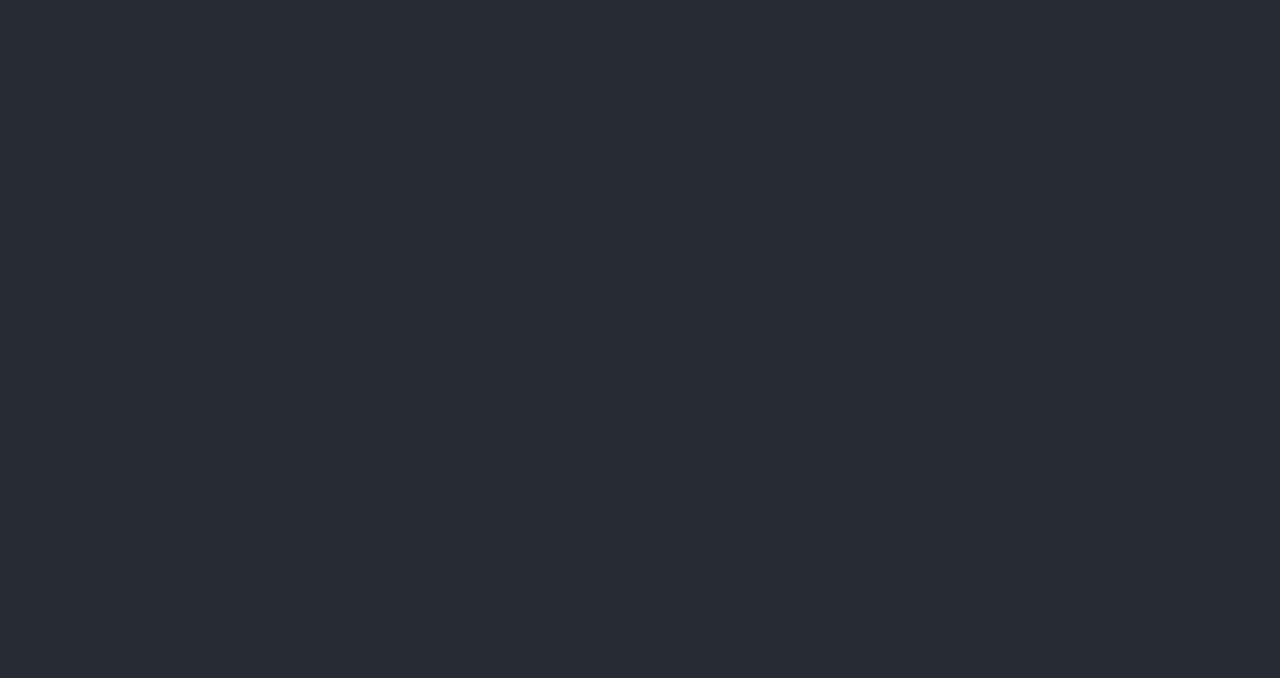
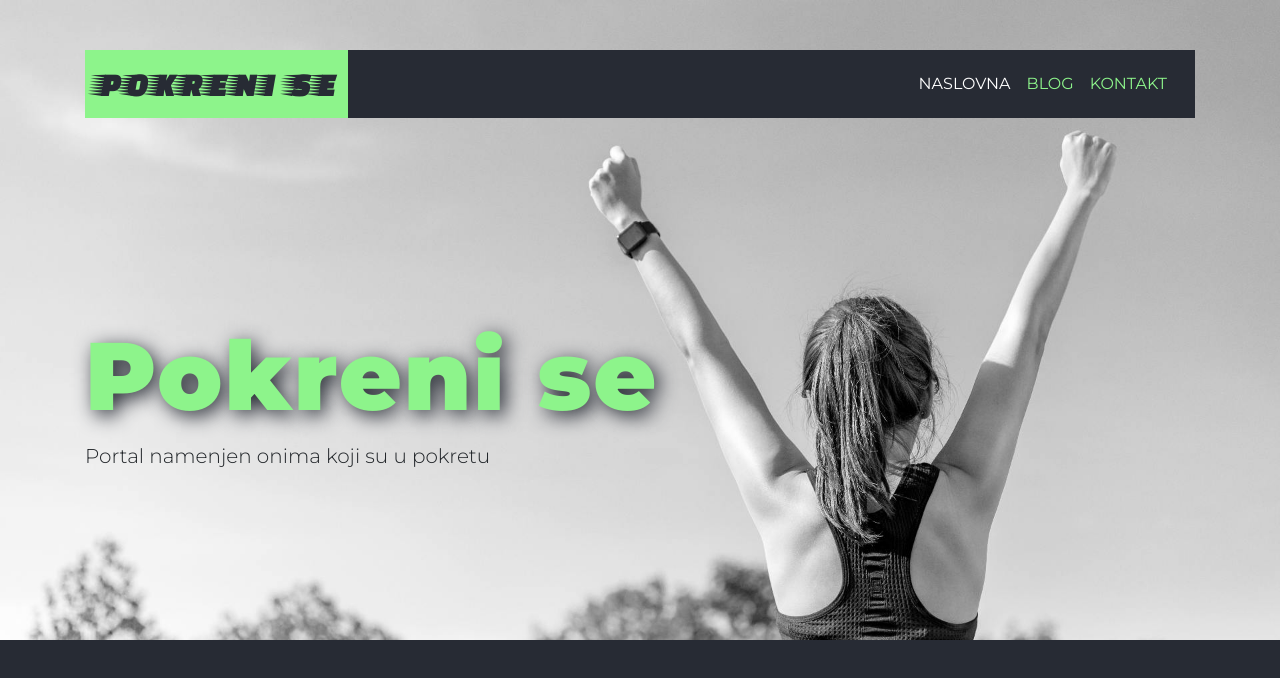
Before and after one commit to KovacAca/8.dz-pokreni_se, a plain HTML site: page index.html in a window 1280 px wide. Drawn offline with nearby package versions, Linux system fonts and the light colour scheme.

Commit message:
header html i css

```diff
--- a/index.html
+++ b/index.html
@@ -5,31 +5,61 @@
   <!-- Required meta tags -->
   <meta charset="utf-8">
   <meta name="viewport" content="width=device-width, initial-scale=1, shrink-to-fit=no">
-
   <!-- Bootstrap CSS -->
-    <link rel="stylesheet" href="https://stackpath.bootstrapcdn.com/bootstrap/4.5.2/css/bootstrap.min.css" integrity="sha384-JcKb8q3iqJ61gNV9KGb8thSsNjpSL0n8PARn9HuZOnIxN0hoP+VmmDGMN5t9UJ0Z" crossorigin="anonymous">
-
+  <link rel="stylesheet" href="https://cdn.jsdelivr.net/npm/bootstrap@4.6.0/dist/css/bootstrap.min.css"
+    integrity="sha384-B0vP5xmATw1+K9KRQjQERJvTumQW0nPEzvF6L/Z6nronJ3oUOFUFpCjEUQouq2+l" crossorigin="anonymous">
   <!-- Font awesome -->
-    <script src="https://kit.fontawesome.com/a076d05399.js"></script>
-
+  <script src="https://kit.fontawesome.com/c26cd1475c.js" crossorigin="anonymous"></script>
   <!-- Animate JS -->
   <link rel="stylesheet" href="https://cdnjs.cloudflare.com/ajax/libs/animate.css/4.0.0/animate.min.css" />
-
   <!-- Custom CSS -->
   <link rel="stylesheet" href="style.css">
-
   <title>Pokreni se</title>
 </head>
 
 <body>
+  <!-- header -->
+  <section id="header">
+    <div class="container">
+      <nav class="navbar navbar-expand-lg navbar-light bg-light">
+        <a class="navbar-brand" href="#">Pokreni se</a>
+        <button class="navbar-toggler" type="button" data-toggle="collapse" data-target="#navbarNav"
+          aria-controls="navbarNav" aria-expanded="false" aria-label="Toggle navigation">
+          <span class="navbar-toggler-icon"></span>
+        </button>
+        <div class="collapse navbar-collapse" id="navbarNav">
+          <ul class="navbar-nav ml-auto">
+            <li class="nav-item active">
+              <a class="nav-link" href="index.html">Naslovna <span class="sr-only">(current)</span></a>
+            </li>
+            <li class="nav-item">
+              <a class="nav-link" href="blog.html">Blog</a>
+            </li>
+            <li class="nav-item">
+              <a class="nav-link" href="#">Kontakt</a>
+            </li>
+          </ul>
+        </div>
+      </nav>
+    </div>
+    <hgroup class="container">
+      <h1>Pokreni se</h1>
+      <p class="lead">Portal namenjen onima koji su u pokretu</p>
+    </hgroup>
+  </section>
 
 
+  <!-- Option 2: Separate Popper and Bootstrap JS -->
+  <script src="https://code.jquery.com/jquery-3.5.1.slim.min.js"
+    integrity="sha384-DfXdz2htPH0lsSSs5nCTpuj/zy4C+OGpamoFVy38MVBnE+IbbVYUew+OrCXaRkfj" crossorigin="anonymous">
+  </script>
+  <script src="https://cdn.jsdelivr.net/npm/popper.js@1.16.1/dist/umd/popper.min.js"
+    integrity="sha384-9/reFTGAW83EW2RDu2S0VKaIzap3H66lZH81PoYlFhbGU+6BZp6G7niu735Sk7lN" crossorigin="anonymous">
+  </script>
+  <script src="https://cdn.jsdelivr.net/npm/bootstrap@4.6.0/dist/js/bootstrap.min.js"
+    integrity="sha384-+YQ4JLhjyBLPDQt//I+STsc9iw4uQqACwlvpslubQzn4u2UU2UFM80nGisd026JF" crossorigin="anonymous">
+  </script>
 
-    <!-- Optional JavaScript -->
-    <!-- jQuery first, then Popper.js, then Bootstrap JS -->
-    <script src="https://code.jquery.com/jquery-3.5.1.slim.min.js" integrity="sha384-DfXdz2htPH0lsSSs5nCTpuj/zy4C+OGpamoFVy38MVBnE+IbbVYUew+OrCXaRkfj" crossorigin="anonymous"></script>
-    <script src="https://cdn.jsdelivr.net/npm/popper.js@1.16.1/dist/umd/popper.min.js" integrity="sha384-9/reFTGAW83EW2RDu2S0VKaIzap3H66lZH81PoYlFhbGU+6BZp6G7niu735Sk7lN" crossorigin="anonymous"></script>
-    <script src="https://stackpath.bootstrapcdn.com/bootstrap/4.5.2/js/bootstrap.min.js" integrity="sha384-B4gt1jrGC7Jh4AgTPSdUtOBvfO8shuf57BaghqFfPlYxofvL8/KUEfYiJOMMV+rV" crossorigin="anonymous"></script>
 </body>
 
 </html>
--- a/style.css
+++ b/style.css
@@ -19,3 +19,50 @@ h1, h2, h3, h4 {
   font-weight: 900;
   letter-spacing: 2px;
 }
+/* header */
+#header {
+  background: url(img/header.jpg);
+  background-position: center;
+  background-size: cover;
+  height: 80vh;
+}
+nav {
+  position: relative;
+  top: 50px;
+}
+#header hgroup {
+  margin-top: 250px;
+}
+#header hgroup h1 {
+  font-size: 6rem;
+  color: var(--secondaryColor);
+  text-shadow: var(--textShadow);
+}
+.navbar-brand {
+  background: var(--secondaryColor);
+  padding: 10px;
+  color: var(--primaryColor) !important;
+  text-transform: uppercase;
+  font-weight: 900;
+  font-family: 'Faster One', cursive;
+  font-size: 2rem;
+  letter-spacing: 2px;
+  transition: var(--transition);
+}
+.navbar-brand:hover {
+  background: var(--primaryColor);
+  color: var(--secondaryColor) !important;
+
+}
+.navbar {
+  padding: 0 20px 0 0;
+  border-bottom: 5 solid var(--secondaryColor);
+  background: var(--primaryColor) !important;
+}
+.nav-link {
+  color: var(--secondaryColor) !important;
+  text-transform: uppercase;
+}
+.navbar-light .navbar-nav .active > .nav-link, .navbar-light .navbar-nav .nav-link.active, .navbar-light .navbar-nav .nav-link.show, .navbar-light .navbar-nav .show > .nav-link {
+  color: var(--white) !important;
+}
```
Also changed, not shown: blog.html (added). Lines whose indentation alone changed are shown as unchanged.
